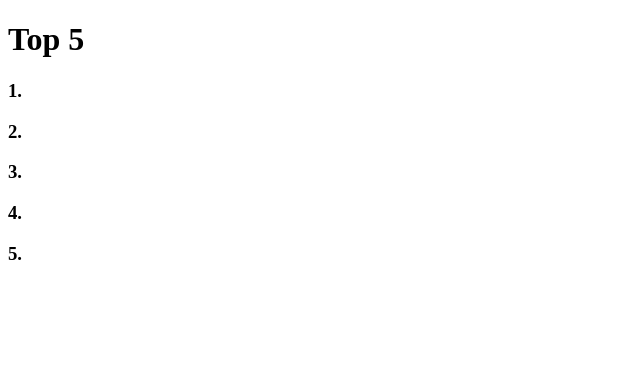
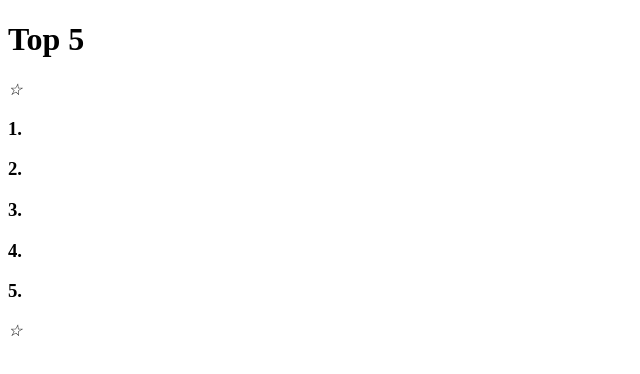
Before and after one commit to kyla0-0/mycapstone, a plain HTML site: page top5.html in a window 1280 px wide. Shown: the full height of the page, 0-640 px from the left. Drawn offline with Linux system fonts and the light colour scheme.

Commit message:
top 5 wip

```diff
--- a/top5.html
+++ b/top5.html
@@ -6,11 +6,14 @@
     <title>Top 5</title>
 </head>
 <body>
+
     <h1>Top 5 </h1>
+    <em>☆</em>
     <h3>1. </h3>
     <h3>2. </h3>
     <h3>3. </h3>
     <h3>4. </h3>
     <h3>5. </h3>
+    <em>☆</em>
 </body>
 </html>
```
